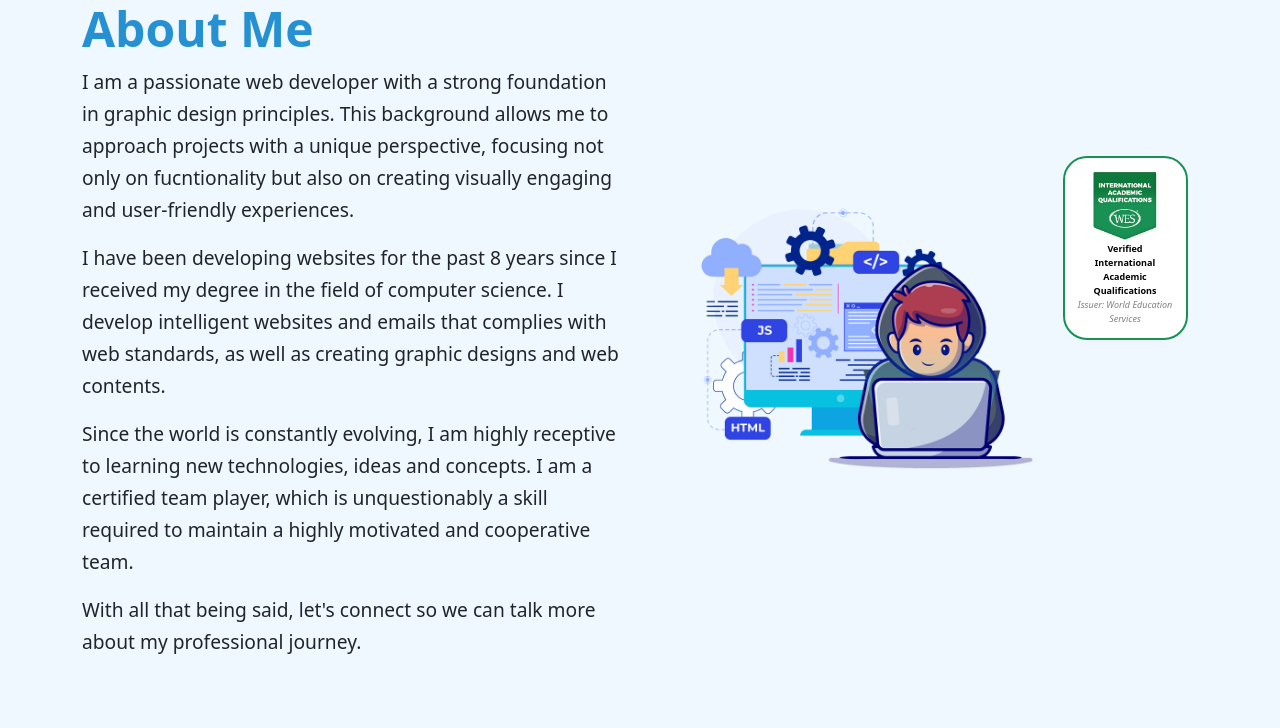
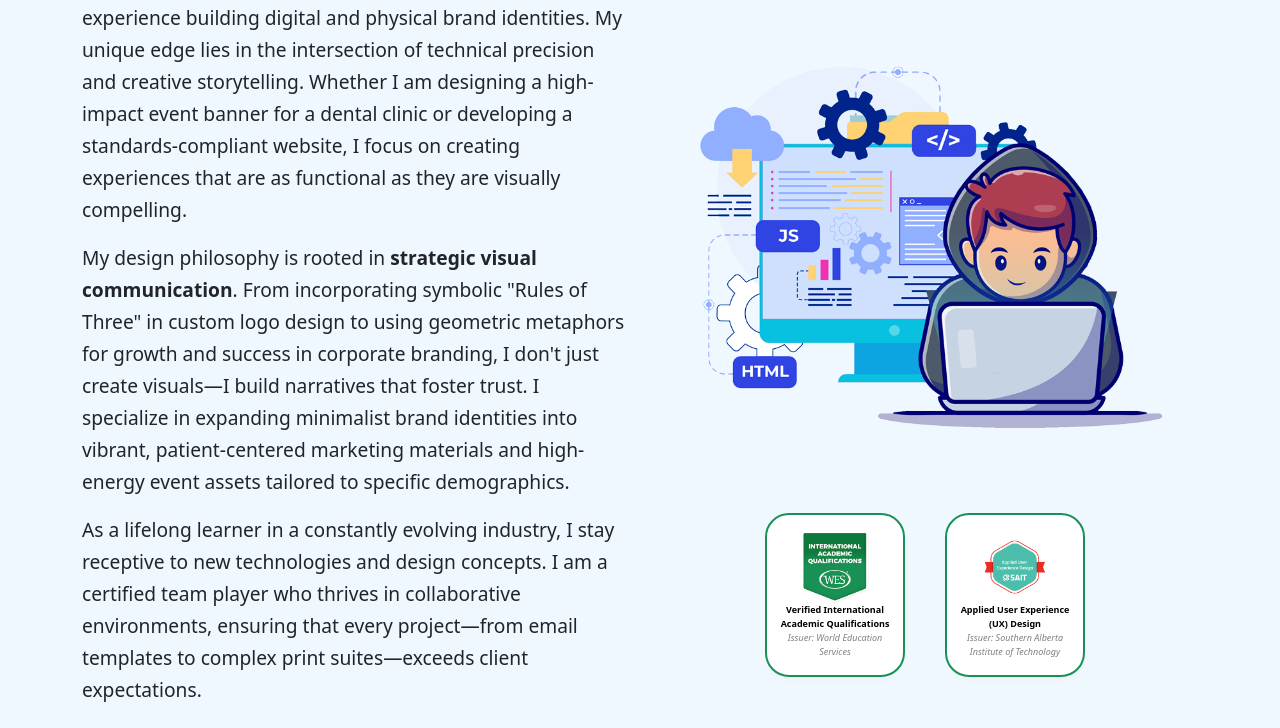
Before and after one commit to del22vin/del22vin.github.io, a React (Create React App) app: page / in a window 1280 px wide. Shown: the part 863-1591 px from the top of the page. Built offline with nearby package versions, Linux system fonts and the light colour scheme.

Commit message:
edit about me

```diff
--- a/src/components/pages/home.jsx
+++ b/src/components/pages/home.jsx
@@ -101,14 +101,10 @@ export default function Home() {
                                 <div className="col-lg-6">
                                 <h2>About Me</h2>
 
-                                <p>I am a passionate web developer with a strong foundation in graphic design principles. This background allows me to approach projects with a unique perspective, focusing not only on fucntionality but also on creating visually engaging and user-friendly experiences.
-                                </p>
-                                <p>I have been developing websites for the past 8 years since I received my degree in the field of computer science. I develop intelligent websites and emails that complies with web standards, as well as creating graphic designs and web contents.
-                                </p>
-                                <p>Since the world is constantly evolving, I am highly receptive to learning new technologies, ideas and concepts. I am a certified team player, which is unquestionably a skill required to maintain a highly motivated and cooperative team.
-                                </p>
-                                <p>With all that being said, let's connect so we can talk more about my professional journey.
-                                </p>
+                                <p>I am a <strong>Graphic Designer and Front-End Web Developer</strong> with a degree in Computer Science and over 8 years of experience building digital and physical brand identities. My unique edge lies in the intersection of technical precision and creative storytelling. Whether I am designing a high-impact event banner for a dental clinic or developing a standards-compliant website, I focus on creating experiences that are as functional as they are visually compelling.</p>
+                                <p>My design philosophy is rooted in <strong>strategic visual communication</strong>. From incorporating symbolic "Rules of Three" in custom logo design to using geometric metaphors for growth and success in corporate branding, I don't just create visuals&mdash;I build narratives that foster trust. I specialize in expanding minimalist brand identities into vibrant, patient-centered marketing materials and high-energy event assets tailored to specific demographics.</p>
+                                <p>As a lifelong learner in a constantly evolving industry, I stay receptive to new technologies and design concepts. I am a certified team player who thrives in collaborative environments, ensuring that every project&mdash;from email templates to complex print suites&mdash;exceeds client expectations.</p>
+                                <p>Let&rsquo;s connect and talk about how we can bring your next vision to life.</p>
 
 
                                 </div>
@@ -128,6 +124,12 @@ export default function Home() {
                                             <img src={require("../../images/verified-international-academic-qualifications.1.png")} alt="wes badge" />
                                             <span className="wes-badge-verified">Verified International Academic Qualifications</span>
                                             <span className="wes-badge-issuer">Issuer: World Education Services</span>
+                                        </a>
+
+                                        <a id="sait-badge" href="https://www.credly.com/badges/13d61736-f9df-473e-8a21-1863868b725a/public_url" target="_blank">
+                                            <img src={require("../../images/applied-user-experience-ux-design.png")} alt="sait badge" />
+                                            <span className="wes-badge-verified">Applied User Experience (UX) Design</span>
+                                            <span className="wes-badge-issuer">Issuer: Southern Alberta Institute of Technology</span>
                                         </a>
 
                                     </div>
--- a/src/index.css
+++ b/src/index.css
@@ -199,7 +199,6 @@
 
 #about-me-graphics img{
  width: 100%;
- max-width: 400px;
 }
 
 .fa-user-circle{
@@ -423,7 +422,7 @@
   #wes-badge{
     text-align: center;
     background: white;
-    padding: 12px;
+    padding: 16px 12px;
     border: 2px solid #199154;
     border-radius: 24px;
     margin: 20px auto;
@@ -434,20 +433,53 @@
     -webkit-transition-property: transform, box-shadow;
     transition-property: transform, box-shadow;
     transition-property: transform, box-shadow;
-    display: block;
+    display: inline-block;
     text-decoration: none;
 
-    float: right;
+
     width: 30%;
     font-size: 9px;
     line-height: 14px;
-    max-width: 125px;
+    max-width: 140px;
+    margin: 10px 20px;
   }
 
   #wes-badge img{
     width: 100%;
     max-width: 72px;
   }
+
+
+    #sait-badge{
+    text-align: center;
+    background: white;
+    padding: 16px 12px;
+    border: 2px solid #199154;
+    border-radius: 24px;
+    margin: 20px auto;
+    box-shadow: 0px 8px 6px -6px rgba(235, 234, 242, 0.58);
+    -webkit-transition: 0.6s cubic-bezier(0.23, 1, 0.32, 1);
+    transition: 0.6s cubic-bezier(0.23, 1, 0.32, 1);
+    -webkit-transition-property: -webkit-transform, box-shadow;
+    -webkit-transition-property: transform, box-shadow;
+    transition-property: transform, box-shadow;
+    transition-property: transform, box-shadow;
+    display: inline-block;
+    text-decoration: none;
+
+
+    width: 30%;
+    font-size: 9px;
+    line-height: 14px;
+    max-width: 140px;
+    margin: 10px 20px;
+  }
+
+  #sait-badge img{
+    width: 100%;
+    max-width: 72px;
+  }
+
   .wes-badge-verified{
     display: block;
     color: black;
@@ -463,6 +495,11 @@
     transform: translate(0%,-4%);
     box-shadow: 0px 8px 6px -6px rgba(200, 199, 207, 0.58);
   }
+   #sait-badge:hover{
+    cursor: pointer;
+    transform: translate(0%,-4%);
+    box-shadow: 0px 8px 6px -6px rgba(200, 199, 207, 0.58);
+  }
 
 
     #about-me-graphics{
@@ -471,7 +508,8 @@
 
     #about-me-graphics img#about-me-graphics-img{
         padding: 56px 0;
-        width: 70%;
+        width: 100%;
+        max-width: 512px;
     }
 
 
@@ -555,6 +593,9 @@
     }
 
     #wes-badge img{
+        max-width: 72px;
+    }
+    #sait-badge img{
         max-width: 72px;
     }
 
@@ -741,6 +782,18 @@
     #wes-badge img {
         width: 80px;
     }
+
+
+
+    #sait-badge {
+        padding: 10px;
+
+        font-size: 8px;
+        line-height: 10px;
+    }
+    #sait-badge img {
+        width: 80px;
+    }
 }
 
 @media (max-width: 400px) {
@@ -750,6 +803,10 @@
         text-align: center;
     }
    #wes-badge{
+    width: 100%;
+    float: none;
+   }
+   #sait-badge{
     width: 100%;
     float: none;
    }
```
